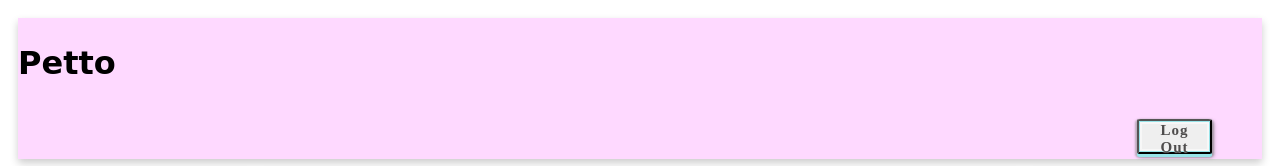
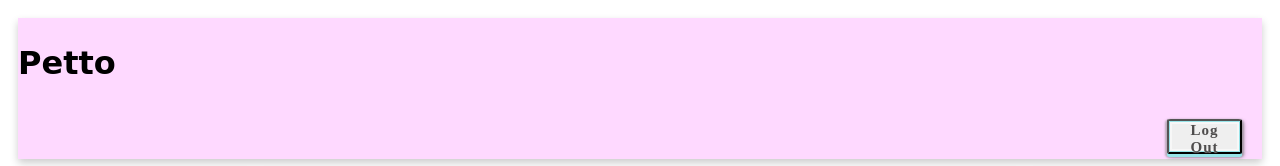
Before and after one commit to PatriciaArnedo/petto_app, a plain HTML site: page index2.html in a window 1280 px wide. Shown: the top 166 px of the page. Drawn offline with Linux system fonts and the light colour scheme.

Commit message:
small button edit

```diff
--- a/styles/main.css
+++ b/styles/main.css
@@ -100,7 +100,7 @@ stat
     color: rgb(78, 76, 76) !important;
     width: 75px;
     float:right;
-    margin-right: 50px;
+    margin-right: 20px;
     box-shadow: 0 0 0 1px #97e4e9 inset,0 0 0 3px rgba(255, 255, 255, 0.509) inset,0 3px 0 0 #97e4e9, 2px 3px 4px rgba(103, 101, 101, 0.4),0 2px 2px 2px rgba(131, 131, 131, 0.5);
     height: 35px;
     border-radius: 5%;
```
